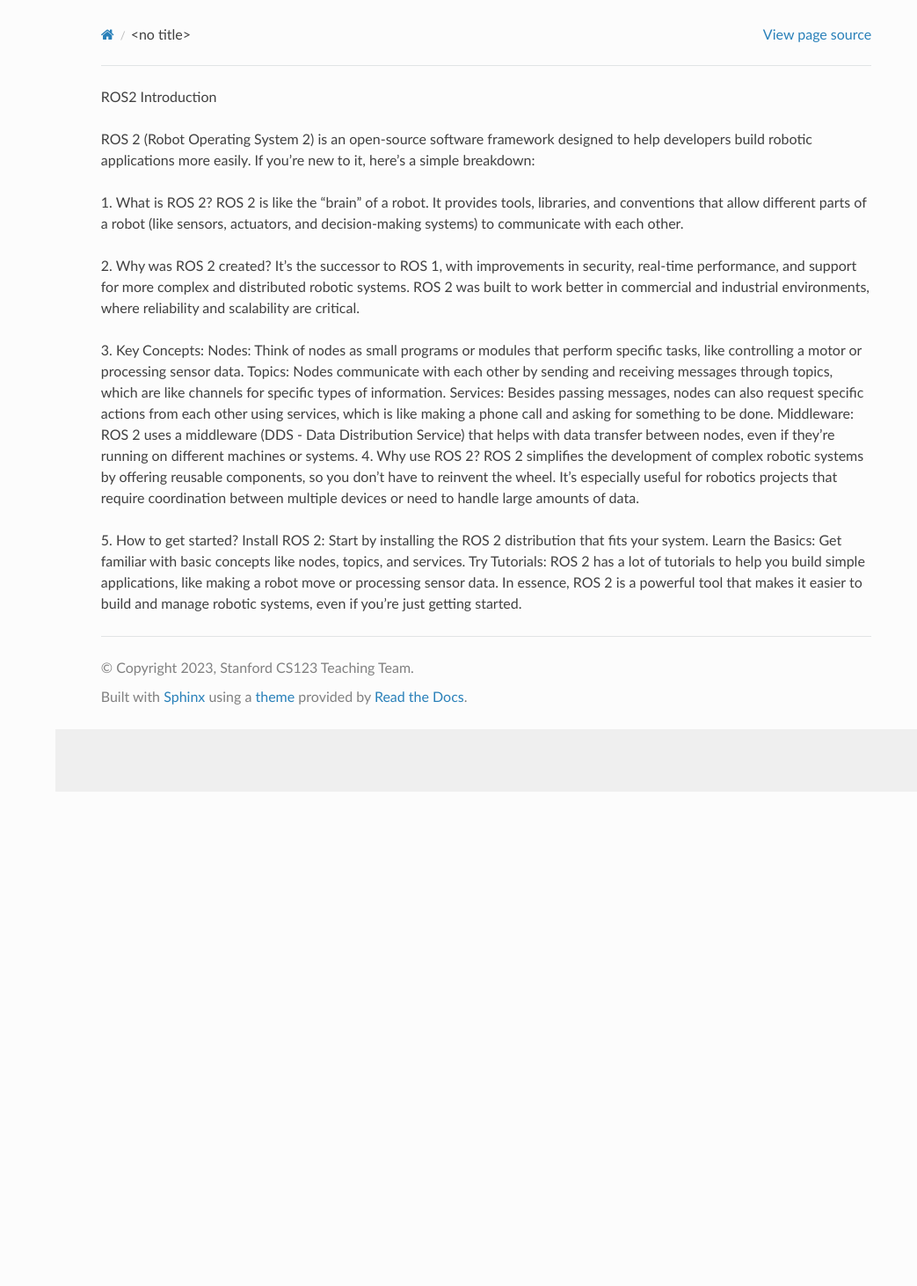
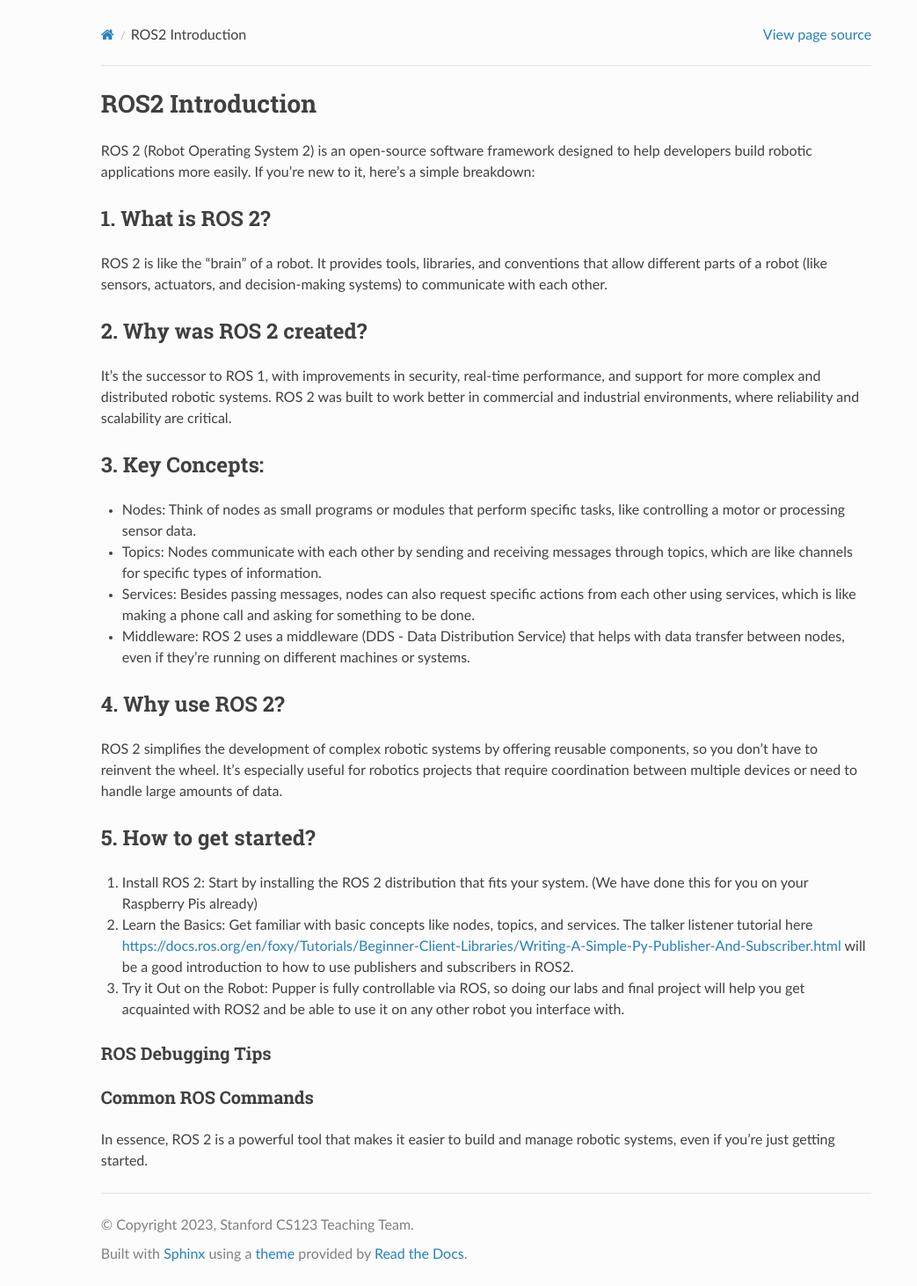
Before and after one commit to cs123-stanford/cs123-stanford-2024, a Sphinx documentation site: the page built from docs/schedule/lectures/fall-24/ros_intro.rst, in a window 1280 px wide. Shown: the whole page at 88% size, without its empty margins (237-1280 px from the left). Built offline with Sphinx 7.4.7 and the Read the Docs theme 2.0.0, drawn with Linux system fonts in a browser that asks for light colours; pages that are not in the unit, such as notebooks, are missing from menus; before the commit the page ends 900 px from its top, so only the background shows below that.

Commit message:
Update ros_intro.rst

```diff
--- a/docs/schedule/lectures/fall-24/ros_intro.rst
+++ b/docs/schedule/lectures/fall-24/ros_intro.rst
@@ -1,23 +1,41 @@
 ROS2 Introduction
+=================
 
 ROS 2 (Robot Operating System 2) is an open-source software framework designed to help developers build robotic applications more easily. If you're new to it, here's a simple breakdown:
 
 1. What is ROS 2?
+^^^^^^^^^^^^^^^^^
+
 ROS 2 is like the "brain" of a robot. It provides tools, libraries, and conventions that allow different parts of a robot (like sensors, actuators, and decision-making systems) to communicate with each other.
 
 2. Why was ROS 2 created?
+^^^^^^^^^^^^^^^^^^^^^^^^^
+
 It’s the successor to ROS 1, with improvements in security, real-time performance, and support for more complex and distributed robotic systems. ROS 2 was built to work better in commercial and industrial environments, where reliability and scalability are critical.
 
 3. Key Concepts:
-Nodes: Think of nodes as small programs or modules that perform specific tasks, like controlling a motor or processing sensor data.
-Topics: Nodes communicate with each other by sending and receiving messages through topics, which are like channels for specific types of information.
-Services: Besides passing messages, nodes can also request specific actions from each other using services, which is like making a phone call and asking for something to be done.
-Middleware: ROS 2 uses a middleware (DDS - Data Distribution Service) that helps with data transfer between nodes, even if they're running on different machines or systems.
+^^^^^^^^^^^^^^^^
+
+* Nodes: Think of nodes as small programs or modules that perform specific tasks, like controlling a motor or processing sensor data.
+* Topics: Nodes communicate with each other by sending and receiving messages through topics, which are like channels for specific types of information.
+* Services: Besides passing messages, nodes can also request specific actions from each other using services, which is like making a phone call and asking for something to be done.
+* Middleware: ROS 2 uses a middleware (DDS - Data Distribution Service) that helps with data transfer between nodes, even if they're running on different machines or systems.
+
 4. Why use ROS 2?
+^^^^^^^^^^^^^^^^^
+
 ROS 2 simplifies the development of complex robotic systems by offering reusable components, so you don’t have to reinvent the wheel. It’s especially useful for robotics projects that require coordination between multiple devices or need to handle large amounts of data.
 
 5. How to get started?
-Install ROS 2: Start by installing the ROS 2 distribution that fits your system.
-Learn the Basics: Get familiar with basic concepts like nodes, topics, and services.
-Try Tutorials: ROS 2 has a lot of tutorials to help you build simple applications, like making a robot move or processing sensor data.
+^^^^^^^^^^^^^^^^^^^^^^
+#. Install ROS 2: Start by installing the ROS 2 distribution that fits your system. (We have done this for you on your Raspberry Pis already)
+#. Learn the Basics: Get familiar with basic concepts like nodes, topics, and services. The talker listener tutorial here https://docs.ros.org/en/foxy/Tutorials/Beginner-Client-Libraries/Writing-A-Simple-Py-Publisher-And-Subscriber.html will be a good introduction to how to use publishers and subscribers in ROS2.
+#. Try it Out on the Robot: Pupper is fully controllable via ROS, so doing our labs and final project will help you get acquainted with ROS2 and be able to use it on any other robot you interface with.
+
+ROS Debugging Tips
+__________________
+
+Common ROS Commands
+___________________
+
 In essence, ROS 2 is a powerful tool that makes it easier to build and manage robotic systems, even if you're just getting started.
```
